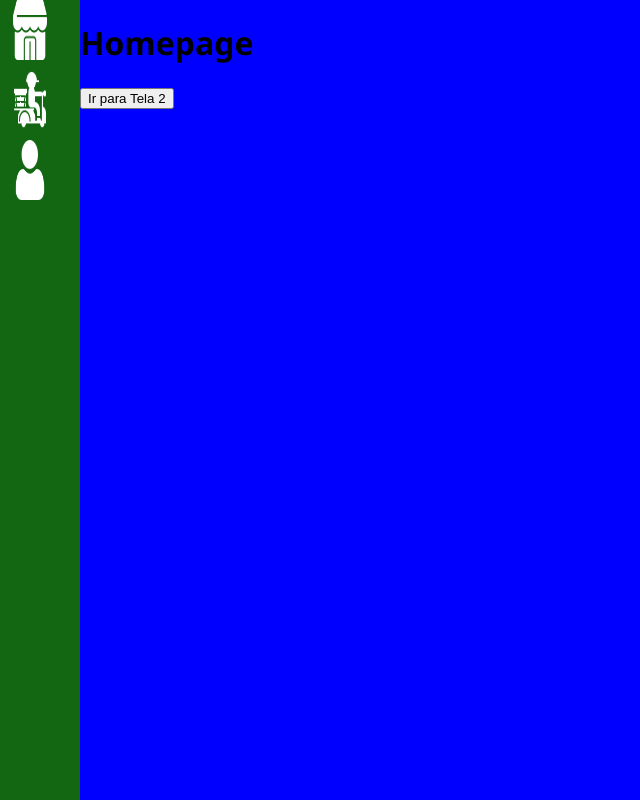
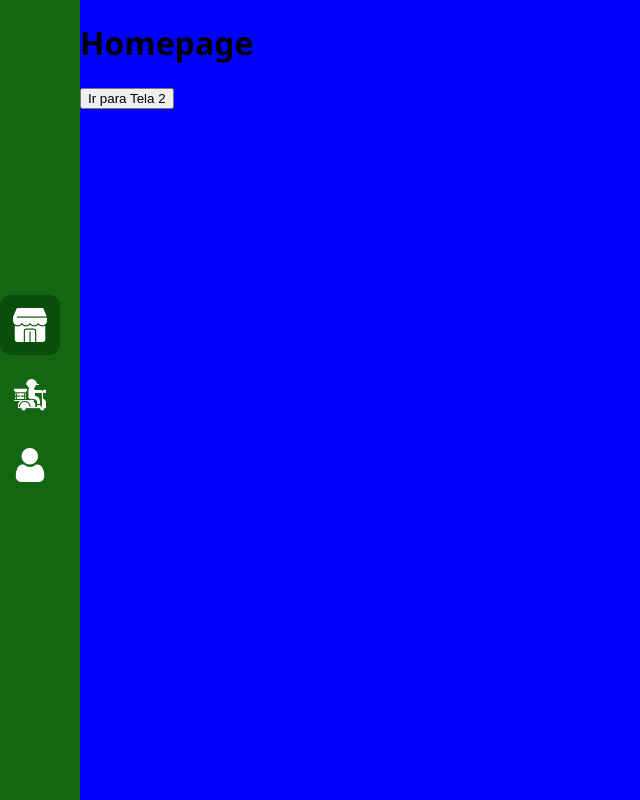
Before and after one commit to Robson-Aires/food, a React (Create React App) app: page / in a window 1280 px wide. Shown: the whole page, without its empty margins (0-640 px from the left). Built offline with nearby package versions, Linux system fonts and the light colour scheme.

Commit message:
estrutura do site finalido 3/3

```diff
--- a/src/AppStyled.js
+++ b/src/AppStyled.js
@@ -8,6 +8,8 @@ background-color: #FF0000;
 
 export const Menu = styled.div`
 display: flex;
+justify-content: center;
+align-item: center;
 background-color: #136713;
 width: 80px;
 flex-direction: column;
--- a/src/components/menuItem/index.js
+++ b/src/components/menuItem/index.js
@@ -1,9 +1,20 @@
 import React from 'react';
 import { LinkArea, LinkIcon } from './styled';
+import { useHistory, useLocation } from 'react-router-dom';
 
 export default ({ icon, link }) => {
+    const history = useHistory();
+    const location = useLocation();
+
+    let isActive = location.pathname === link;
+
+    const handleLinkClick = (e) => {
+        e.preventDefault();
+        history.push( link );
+    }
+
     return (
-        <LinkArea href={link}>
+        <LinkArea active={isActive} href={link} onClick={handleLinkClick}>
             <LinkIcon src={icon} />
             </LinkArea>
     )
--- a/src/components/menuItem/styled.js
+++ b/src/components/menuItem/styled.js
@@ -3,9 +3,10 @@ import styled from 'styled-components';
 export const LinkArea = styled.a`
 display: flex;
 justify-content: center;
-alight-items: center;
+align-items: center;
 width: 60px;
 height: 60px;
+background-color: ${props=>props.active ? '#0b4d0b' : 'transparent'};
 border-radius: 10px;
 margin-bottom: 10px;
 `;
```
